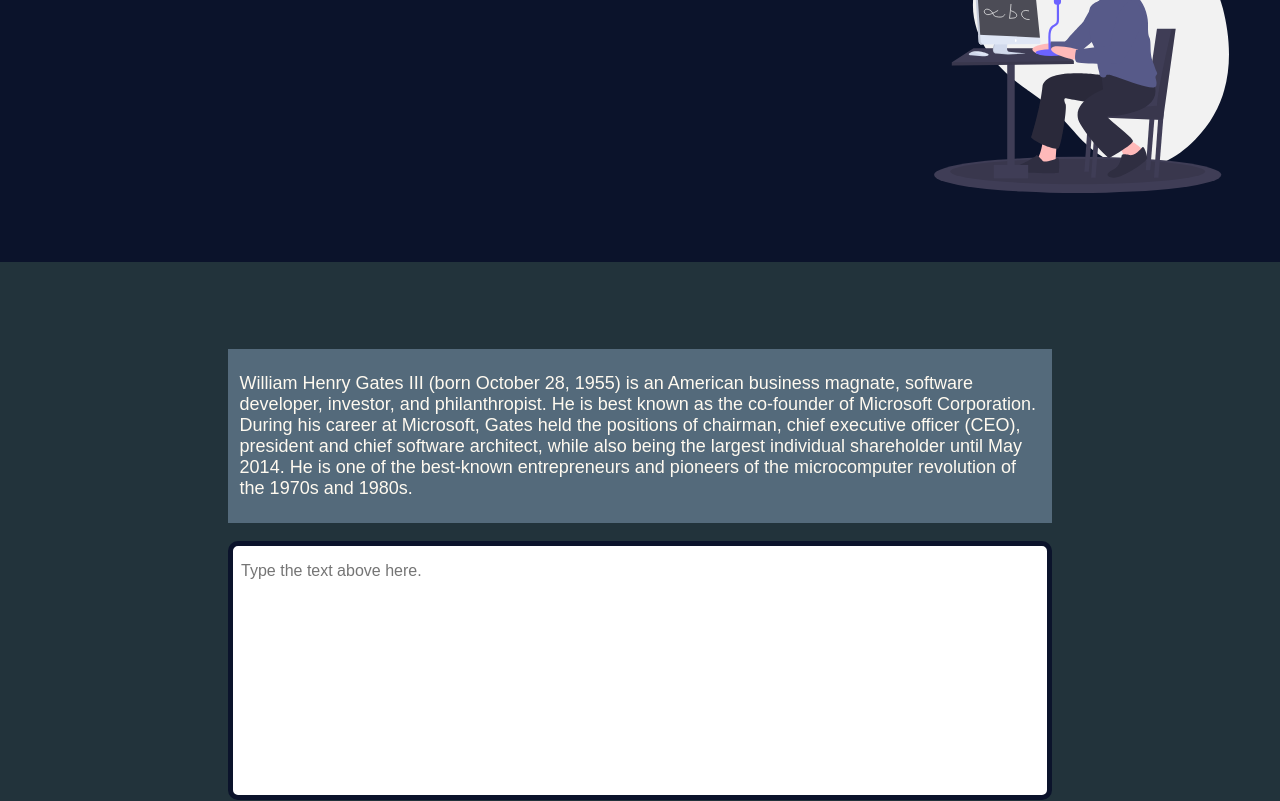
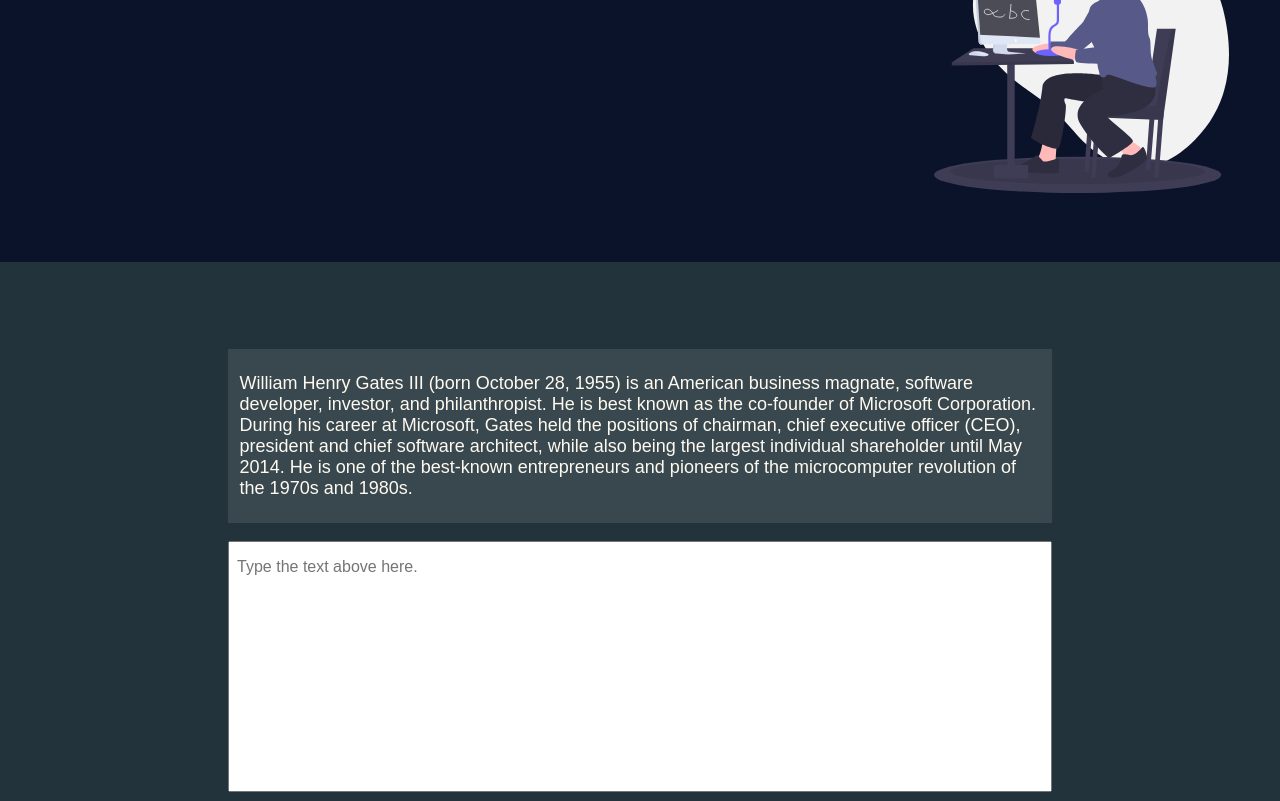
Before and after one commit to ahmedxgouda/typing-speed-test, a plain HTML site: page index.html in a window 1280 px wide. Shown: the part 165-966 px from the top of the page. Drawn offline with Linux system fonts and the light colour scheme.

Commit message:
Styling Fixes

```diff
--- a/css/styles.scss
+++ b/css/styles.scss
@@ -46,7 +46,8 @@
       flex-direction: column;
       align-items: center;
       .test-text {
-            background-color: var(--lightGrey);
+            background-color: rgba(255, 255, 255, 0.1);
+            color: var(--textWhite);
             padding: 0.5% 1%;
             justify-self: center;
             font-family: sans-serif;
@@ -59,12 +60,12 @@
                   width: 100%;
                   padding: 2% 1%;
                   outline: none;
-                  border: 5px solid var(--almostBlack);
-                  border-radius: 10px;
                   resize: none;
-                  transition: box-shadow 1s, outline 500ms linear;
+                  transition: box-shadow 1s, border 500ms ease;
                   &:focus {
-                        box-shadow: 1px 1px 20px 2px rgba(0, 0, 0, 0.2);
+                        box-shadow: 1px 1px 20px 2px rgba(0, 0, 0, 0.5);
+                        border: 5px solid var(--almostBlack);
+                        border-radius: 10px;
                   }
             }
       }
```
Also changed, not shown: css/styles.css.
